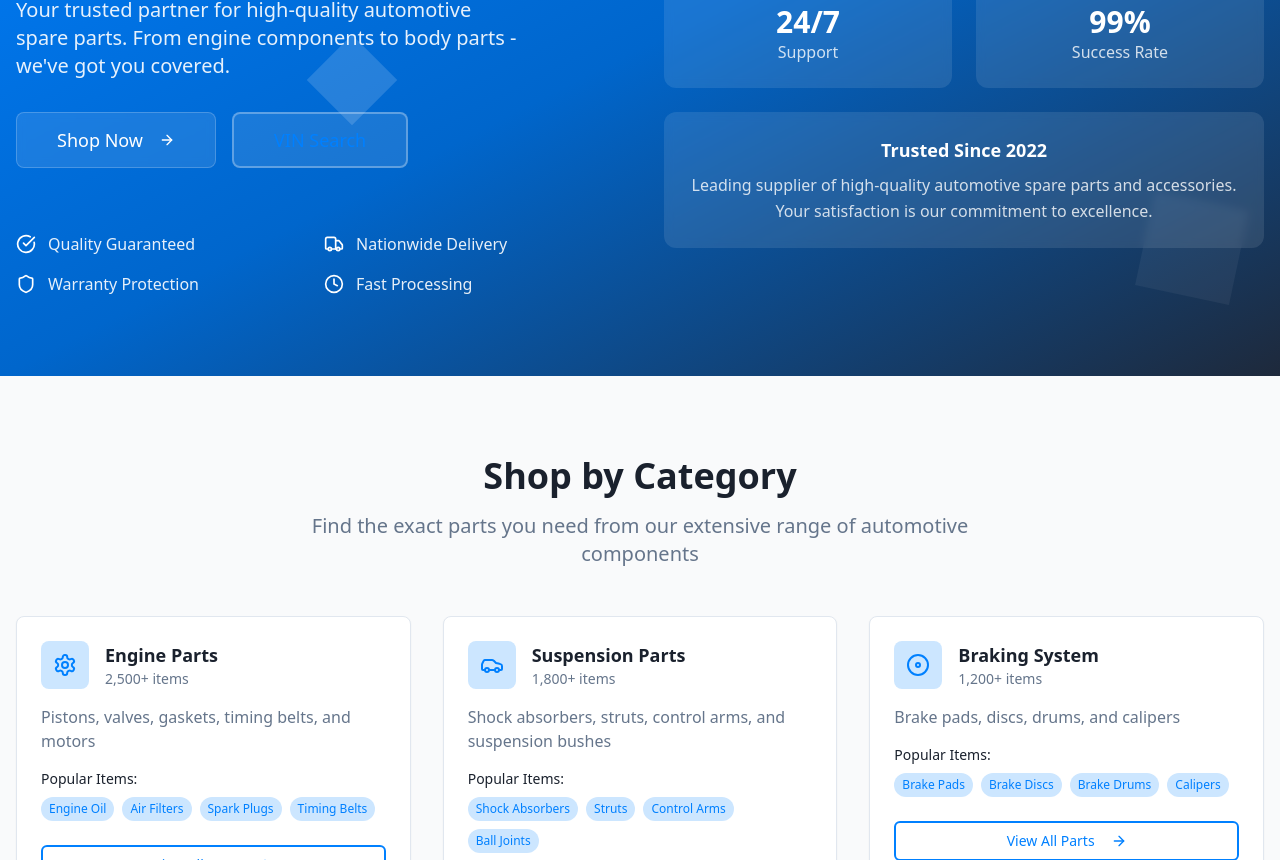
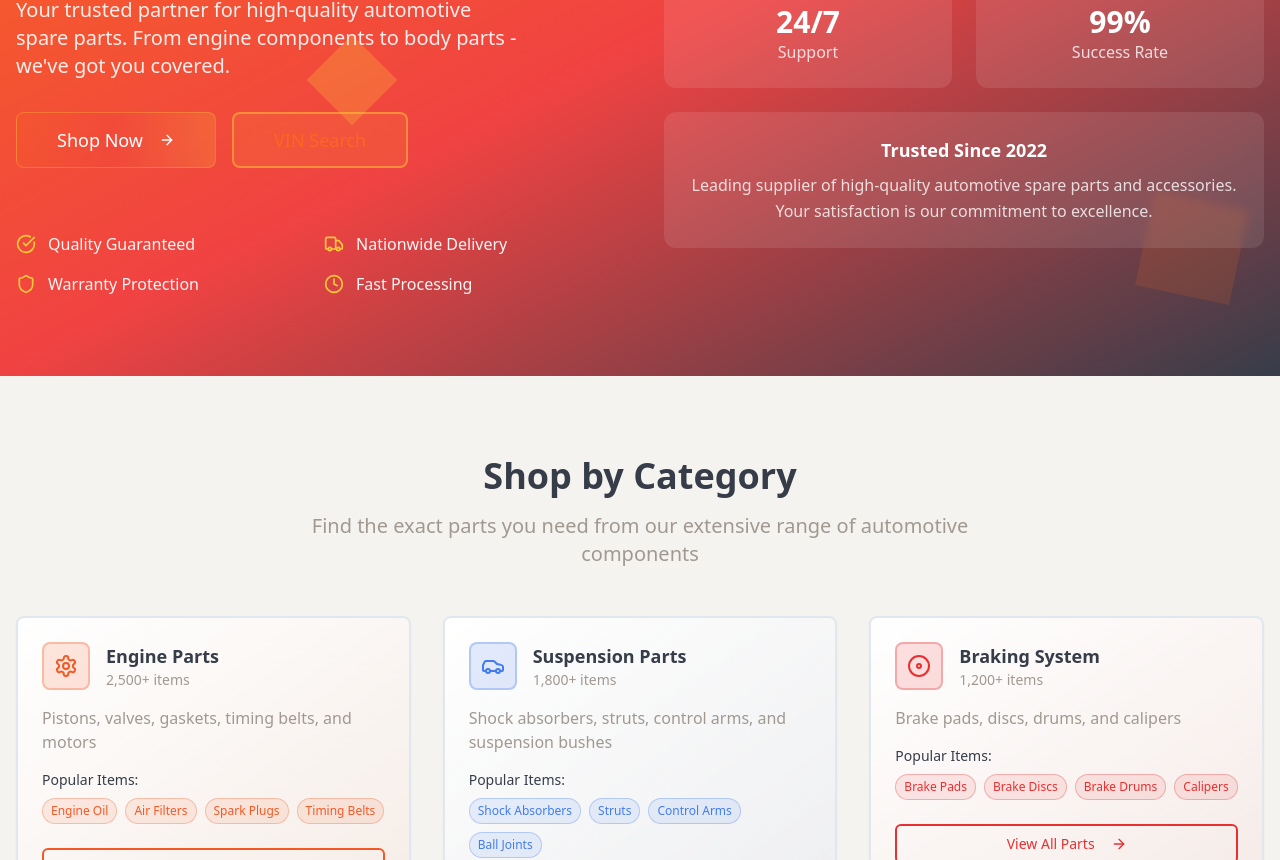
Before and after one commit to zizo-ux/tm-auto-elite-shop, a React (Vite) app: page / in a window 1280 px wide. Shown: the part 400-1260 px from the top of the page. Built offline with nearby package versions, Linux system fonts and the light colour scheme.

Commit message:
Refactor: Implement vibrant color scheme
Implement the color scheme transformation plan, including new color palettes, Hero section enhancements, Product Category styling, and interactive element adjustments.

```diff
--- a/src/components/Hero.tsx
+++ b/src/components/Hero.tsx
@@ -10,12 +10,13 @@ const Hero = () => {
   ];
 
   return (
-    <section id="home" className="relative min-h-[70vh] bg-gradient-to-br from-automotive-blue via-automotive-blue-dark to-slate-800 overflow-hidden">
+    <section id="home" className="relative min-h-[70vh] bg-gradient-to-br from-automotive-orange via-automotive-red to-automotive-charcoal overflow-hidden">
       {/* Background Geometric Elements */}
       <div className="absolute inset-0">
-        <div className="absolute top-20 left-10 w-32 h-32 bg-white/10 rotate-45 transform"></div>
-        <div className="absolute bottom-20 right-10 w-24 h-24 bg-white/5 rotate-12 transform"></div>
-        <div className="absolute top-1/2 left-1/4 w-16 h-16 bg-white/15 rotate-45 transform"></div>
+        <div className="absolute top-20 left-10 w-32 h-32 bg-automotive-yellow/20 rotate-45 transform"></div>
+        <div className="absolute bottom-20 right-10 w-24 h-24 bg-automotive-orange/15 rotate-12 transform"></div>
+        <div className="absolute top-1/2 left-1/4 w-16 h-16 bg-automotive-yellow/25 rotate-45 transform"></div>
+        <div className="absolute top-1/3 right-1/3 w-20 h-20 bg-automotive-red/10 rotate-12 transform"></div>
       </div>
 
       <div className="container mx-auto px-4 py-20 relative z-10">
@@ -47,7 +48,7 @@ const Hero = () => {
               <Button
                 variant="automotive-outline"
                 size="xl"
-                className="bg-white/10 border-white/30 hover:bg-white/20"
+                className="bg-automotive-yellow/10 border-automotive-yellow/50 hover:bg-automotive-yellow hover:text-automotive-charcoal"
                 onClick={() => document.getElementById('vin-search')?.scrollIntoView({ behavior: 'smooth' })}
               >
                 VIN Search
@@ -57,8 +58,8 @@ const Hero = () => {
             {/* Features */}
             <div className="grid grid-cols-2 gap-4 pt-8">
               {features.map((feature, index) => (
-                <div key={index} className="flex items-center gap-3 text-white/90">
-                  <feature.icon className="w-5 h-5 text-white" />
+                <div key={index} className="flex items-center gap-3 text-white/95">
+                  <feature.icon className="w-5 h-5 text-automotive-yellow" />
                   <span className="font-medium">{feature.text}</span>
                 </div>
               ))}
--- a/src/components/ProductCategories.tsx
+++ b/src/components/ProductCategories.tsx
@@ -18,7 +18,8 @@ const ProductCategories = () => {
       icon: Settings,
       description: "Pistons, valves, gaskets, timing belts, and motors",
       itemCount: "2,500+ items",
-      popular: ["Engine Oil", "Air Filters", "Spark Plugs", "Timing Belts"]
+      popular: ["Engine Oil", "Air Filters", "Spark Plugs", "Timing Belts"],
+      color: "category-engine"
     },
     {
       id: "suspension",
@@ -26,7 +27,8 @@ const ProductCategories = () => {
       icon: Car,
       description: "Shock absorbers, struts, control arms, and suspension bushes",
       itemCount: "1,800+ items",
-      popular: ["Shock Absorbers", "Struts", "Control Arms", "Ball Joints"]
+      popular: ["Shock Absorbers", "Struts", "Control Arms", "Ball Joints"],
+      color: "category-suspension"
     },
     {
       id: "braking",
@@ -34,7 +36,8 @@ const ProductCategories = () => {
       icon: Disc,
       description: "Brake pads, discs, drums, and calipers",
       itemCount: "1,200+ items",
-      popular: ["Brake Pads", "Brake Discs", "Brake Drums", "Calipers"]
+      popular: ["Brake Pads", "Brake Discs", "Brake Drums", "Calipers"],
+      color: "category-braking"
     },
     {
       id: "electrical",
@@ -42,7 +45,8 @@ const ProductCategories = () => {
       icon: Zap,
       description: "Alternators, starters, batteries, and sensors",
       itemCount: "3,000+ items",
-      popular: ["Alternators", "Starters", "Batteries", "Sensors"]
+      popular: ["Alternators", "Starters", "Batteries", "Sensors"],
+      color: "category-electrical"
     },
     {
       id: "body",
@@ -50,7 +54,8 @@ const ProductCategories = () => {
       icon: Wrench,
       description: "Bumpers, fenders, mirrors, and lights",
       itemCount: "2,200+ items",
-      popular: ["Bumpers", "Fenders", "Mirrors", "Headlights"]
+      popular: ["Bumpers", "Fenders", "Mirrors", "Headlights"],
+      color: "category-body"
     },
     {
       id: "transmission",
@@ -58,18 +63,19 @@ const ProductCategories = () => {
       icon: Cog,
       description: "Clutches, gearboxes and drive shafts",
       itemCount: "900+ items",
-      popular: ["Clutches", "Gearboxes", "Drive Shafts", "CV Joints"]
+      popular: ["Clutches", "Gearboxes", "Drive Shafts", "CV Joints"],
+      color: "category-transmission"
     }
   ];
 
   return (
-    <section id="categories" className="py-20 bg-gray-50">
+    <section id="categories" className="py-20 bg-automotive-cream">
       <div className="container mx-auto px-4">
         <div className="text-center mb-12">
-          <h2 className="text-4xl font-bold text-automotive-dark mb-4">
+          <h2 className="text-4xl font-bold text-automotive-charcoal mb-4">
             Shop by Category
           </h2>
-          <p className="text-xl text-automotive-gray max-w-2xl mx-auto">
+          <p className="text-xl text-automotive-warm-gray max-w-2xl mx-auto">
             Find the exact parts you need from our extensive range of automotive components
           </p>
         </div>
@@ -78,35 +84,52 @@ const ProductCategories = () => {
           {categories.map((category, index) => (
             <Card
               key={category.id}
-              className="group hover:shadow-automotive transition-all duration-300 hover:scale-105 animate-fade-in"
-              style={{ animationDelay: `${index * 100}ms` }}
+              className="group hover:shadow-automotive transition-all duration-300 hover:scale-105 animate-fade-in border-2 hover:border-automotive-orange/30"
+              style={{
+                animationDelay: `${index * 100}ms`,
+                background: `linear-gradient(145deg, white, hsl(var(--${category.color}) / 0.05))`
+              }}
             >
               <CardContent className="p-6">
                 <div className="flex items-center gap-4 mb-4">
-                  <div className="w-12 h-12 bg-automotive-blue-light rounded-lg flex items-center justify-center group-hover:bg-automotive-blue transition-colors">
-                    <category.icon className="w-6 h-6 text-automotive-blue group-hover:text-white" />
+                  <div
+                    className="w-12 h-12 rounded-lg flex items-center justify-center group-hover:scale-110 transition-all duration-300"
+                    style={{
+                      backgroundColor: `hsl(var(--${category.color}) / 0.15)`,
+                      border: `2px solid hsl(var(--${category.color}) / 0.3)`
+                    }}
+                  >
+                    <category.icon
+                      className="w-6 h-6 transition-colors duration-300"
+                      style={{ color: `hsl(var(--${category.color}))` }}
+                    />
                   </div>
                   <div>
-                    <h3 className="font-bold text-lg text-automotive-dark">
+                    <h3 className="font-bold text-lg text-automotive-charcoal">
                       {category.name}
                     </h3>
-                    <p className="text-sm text-automotive-gray">
+                    <p className="text-sm text-automotive-warm-gray">
                       {category.itemCount}
                     </p>
                   </div>
                 </div>
 
-                <p className="text-automotive-gray mb-4">
+                <p className="text-automotive-warm-gray mb-4">
                   {category.description}
                 </p>
 
                 <div className="mb-6">
-                  <p className="text-sm font-medium text-automotive-dark mb-2">Popular Items:</p>
+                  <p className="text-sm font-medium text-automotive-charcoal mb-2">Popular Items:</p>
                   <div className="flex flex-wrap gap-2">
                     {category.popular.map((item, i) => (
                       <span
                         key={i}
-                        className="text-xs bg-automotive-blue-light text-automotive-blue px-2 py-1 rounded-full"
+                        className="text-xs px-2 py-1 rounded-full transition-colors duration-300"
+                        style={{
+                          backgroundColor: `hsl(var(--${category.color}) / 0.1)`,
+                          color: `hsl(var(--${category.color}))`,
+                          border: `1px solid hsl(var(--${category.color}) / 0.3)`
+                        }}
                       >
                         {item}
                       </span>
@@ -116,7 +139,19 @@ const ProductCategories = () => {
 
                 <Button
                   variant="automotive-outline"
-                  className="w-full group-hover:bg-automotive-blue group-hover:text-white"
+                  className="w-full group-hover:shadow-lg transition-all duration-300"
+                  style={{
+                    borderColor: `hsl(var(--${category.color}))`,
+                    color: `hsl(var(--${category.color}))`,
+                  }}
+                  onMouseEnter={(e) => {
+                    e.currentTarget.style.backgroundColor = `hsl(var(--${category.color}))`;
+                    e.currentTarget.style.color = 'white';
+                  }}
+                  onMouseLeave={(e) => {
+                    e.currentTarget.style.backgroundColor = 'transparent';
+                    e.currentTarget.style.color = `hsl(var(--${category.color}))`;
+                  }}
                   onClick={() => {
                     // Simulate category page navigation
                     window.scrollTo({ top: 0, behavior: 'smooth' });
--- a/src/components/ui/button.tsx
+++ b/src/components/ui/button.tsx
@@ -18,9 +18,9 @@ const buttonVariants = cva(
           "bg-secondary text-secondary-foreground hover:bg-secondary/80",
         ghost: "hover:bg-accent hover:text-accent-foreground",
         link: "text-primary underline-offset-4 hover:underline",
-        automotive: "bg-gradient-to-r from-automotive-blue to-automotive-blue-dark text-white hover:shadow-automotive transition-all duration-300 hover:scale-105",
-        "automotive-outline": "border-2 border-automotive-blue bg-transparent text-automotive-blue hover:bg-automotive-blue hover:text-white transition-all duration-300",
-        hero: "bg-white/10 backdrop-blur-sm text-white border border-white/20 hover:bg-white/20 hover:shadow-lg transition-all duration-300"
+        automotive: "bg-gradient-to-r from-automotive-orange to-automotive-red text-white hover:shadow-automotive transition-all duration-300 hover:scale-105 shadow-lg",
+        "automotive-outline": "border-2 border-automotive-orange bg-transparent text-automotive-orange hover:bg-automotive-orange hover:text-white transition-all duration-300 hover:shadow-glow",
+        hero: "bg-gradient-to-r from-automotive-orange/20 via-automotive-red/20 to-automotive-yellow/20 backdrop-blur-sm text-white border border-automotive-yellow/30 hover:bg-automotive-orange/30 hover:shadow-glow transition-all duration-300"
       },
       size: {
         default: "h-10 px-4 py-2",
--- a/src/index.css
+++ b/src/index.css
@@ -36,20 +36,35 @@ All colors MUST be HSL.
     --input: 214 32% 91%;
     --ring: 210 100% 50%;
 
-    /* Automotive theme colors */
-    --automotive-blue: 210 100% 50%;
-    --automotive-blue-dark: 210 100% 40%;
-    --automotive-blue-light: 210 100% 90%;
-    --automotive-gray: 215 16% 47%;
-    --automotive-dark: 220 26% 14%;
+    /* Vibrant automotive theme colors */
+    --automotive-orange: 20 95% 55%;
+    --automotive-red: 0 85% 60%;
+    --automotive-blue: 220 90% 50%;
+    --automotive-yellow: 45 95% 60%;
+    --automotive-green: 140 70% 50%;
+    --automotive-purple: 260 70% 55%;
+    --automotive-charcoal: 220 15% 25%;
+    --automotive-warm-gray: 30 8% 60%;
+    --automotive-cream: 35 25% 95%;
 
-    /* Gradients */
-    --gradient-hero: linear-gradient(135deg, hsl(var(--automotive-blue)), hsl(var(--automotive-blue-dark)));
-    --gradient-card: linear-gradient(145deg, hsl(var(--background)), hsl(var(--secondary)));
+    /* Category specific colors */
+    --category-engine: 15 90% 55%;
+    --category-suspension: 220 85% 60%;
+    --category-braking: 0 80% 55%;
+    --category-electrical: 50 90% 60%;
+    --category-body: 200 40% 60%;
+    --category-transmission: 270 65% 55%;
 
-    /* Shadows */
-    --shadow-automotive: 0 10px 30px -10px hsl(var(--automotive-blue) / 0.3);
-    --shadow-card: 0 4px 12px -2px hsl(var(--automotive-gray) / 0.15);
+    /* Dynamic gradients */
+    --gradient-hero: linear-gradient(135deg, hsl(var(--automotive-orange)), hsl(var(--automotive-red)));
+    --gradient-sunset: linear-gradient(180deg, hsl(var(--automotive-orange)), hsl(var(--automotive-red)));
+    --gradient-warm: linear-gradient(145deg, hsl(var(--automotive-cream)), hsl(35 15% 92%));
+    --gradient-glow: radial-gradient(circle, hsl(var(--automotive-yellow) / 0.3), transparent);
+
+    /* Enhanced shadows */
+    --shadow-automotive: 0 15px 35px -5px hsl(var(--automotive-orange) / 0.4);
+    --shadow-warm: 0 8px 25px -5px hsl(var(--automotive-charcoal) / 0.15);
+    --shadow-glow: 0 0 40px hsl(var(--automotive-yellow) / 0.3);
 
     --radius: 0.5rem;
 
--- a/tailwind.config.ts
+++ b/tailwind.config.ts
@@ -53,11 +53,23 @@ export default {
 					foreground: 'hsl(var(--card-foreground))'
 				},
 				automotive: {
+					orange: 'hsl(var(--automotive-orange))',
+					red: 'hsl(var(--automotive-red))',
 					blue: 'hsl(var(--automotive-blue))',
-					'blue-dark': 'hsl(var(--automotive-blue-dark))',
-					'blue-light': 'hsl(var(--automotive-blue-light))',
-					gray: 'hsl(var(--automotive-gray))',
-					dark: 'hsl(var(--automotive-dark))'
+					yellow: 'hsl(var(--automotive-yellow))',
+					green: 'hsl(var(--automotive-green))',
+					purple: 'hsl(var(--automotive-purple))',
+					charcoal: 'hsl(var(--automotive-charcoal))',
+					'warm-gray': 'hsl(var(--automotive-warm-gray))',
+					cream: 'hsl(var(--automotive-cream))'
+				},
+				category: {
+					engine: 'hsl(var(--category-engine))',
+					suspension: 'hsl(var(--category-suspension))',
+					braking: 'hsl(var(--category-braking))',
+					electrical: 'hsl(var(--category-electrical))',
+					body: 'hsl(var(--category-body))',
+					transmission: 'hsl(var(--category-transmission))'
 				},
 				sidebar: {
 					DEFAULT: 'hsl(var(--sidebar-background))',
```
